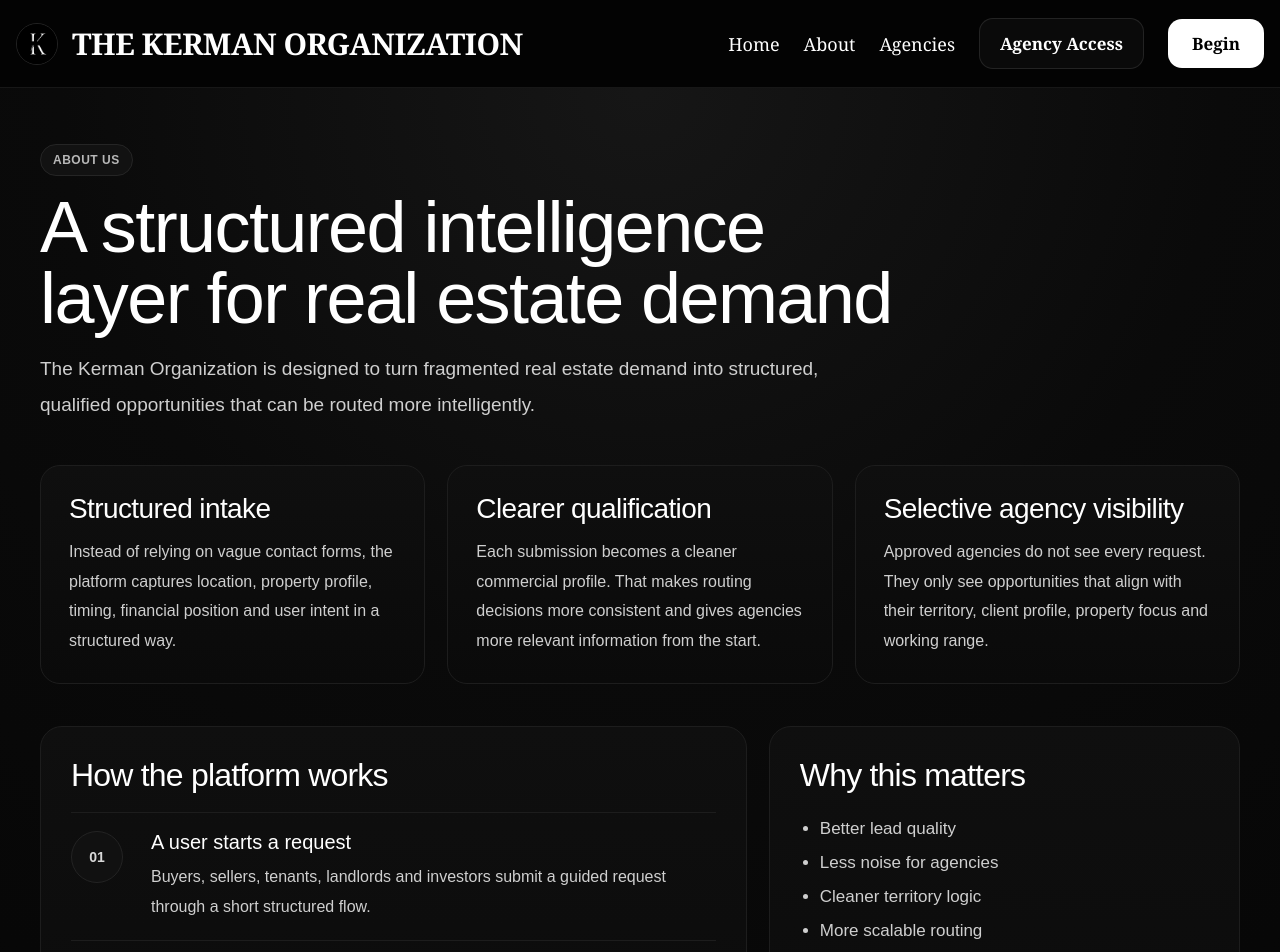
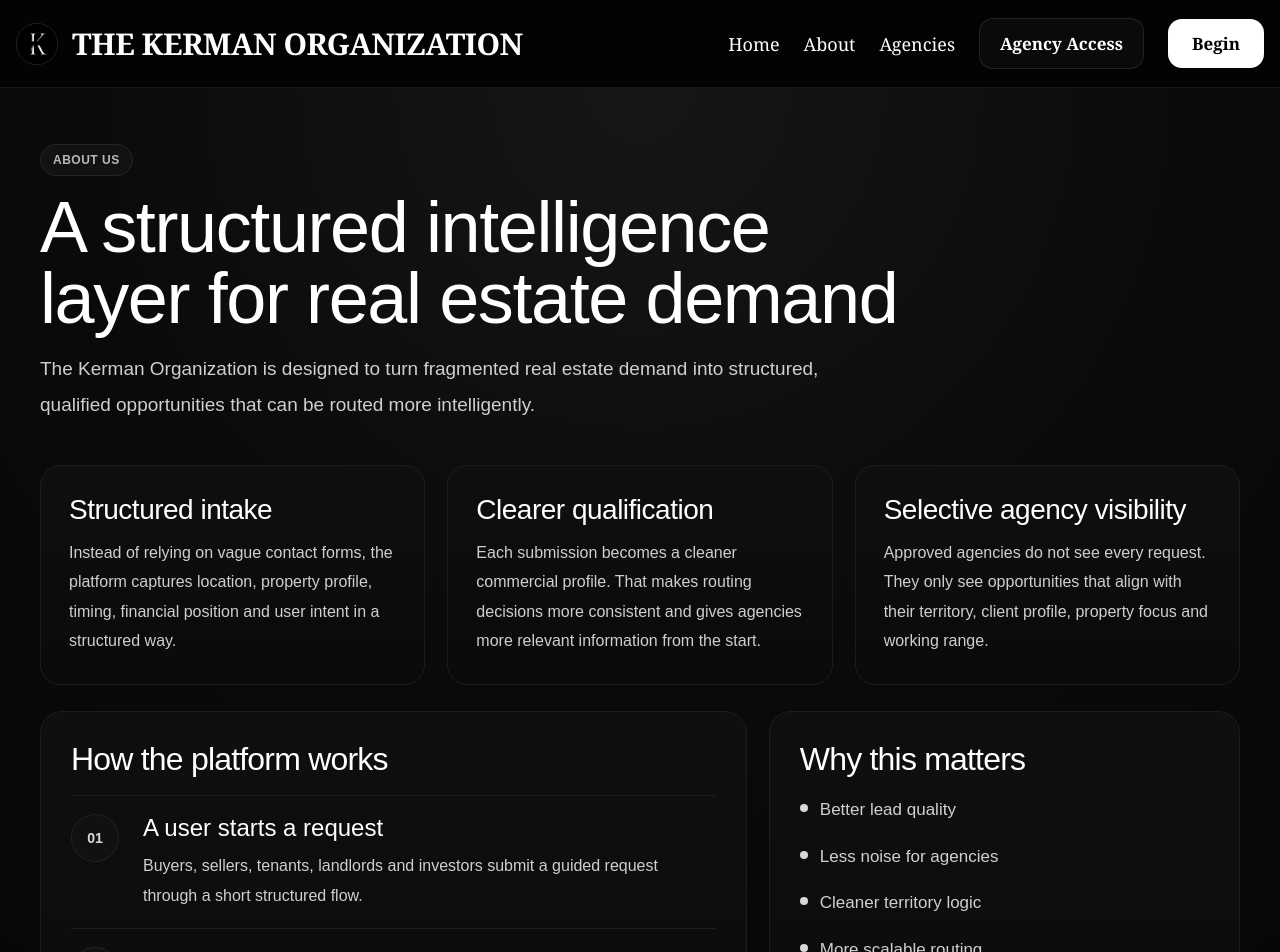
Before and after one commit to kermanmartin/kermanorganization, a Next.js app: page /about in a window 1280 px wide. Shown: the top 952 px of the page. Built offline with nearby package versions, Linux system fonts and the light colour scheme.

Commit message:
FIX ABOUT MOBILE: responsive stacked layout and cleaner reason list

```diff
--- a/app/about/page.tsx
+++ b/app/about/page.tsx
@@ -42,10 +42,10 @@
 
           <h1
             style={{
-              fontSize: "clamp(42px, 6vw, 72px)",
+              fontSize: "clamp(36px, 6vw, 72px)",
               lineHeight: "0.98",
               fontWeight: 400,
-              letterSpacing: "-1.6px",
+              letterSpacing: "-1.4px",
               margin: "0 0 18px 0",
             }}
           >
@@ -56,7 +56,7 @@
             style={{
               margin: 0,
               color: "#cfcfcf",
-              fontSize: "19px",
+              fontSize: "clamp(16px, 2vw, 19px)",
               lineHeight: "1.9",
               maxWidth: "820px",
             }}
@@ -70,9 +70,9 @@
         <div
           style={{
             display: "grid",
-            gridTemplateColumns: "repeat(auto-fit, minmax(280px, 1fr))",
+            gridTemplateColumns: "repeat(auto-fit, minmax(260px, 1fr))",
             gap: "22px",
-            marginBottom: "42px",
+            marginBottom: "26px",
           }}
         >
           <SectionCard
@@ -90,9 +90,10 @@
         </div>
 
         <div
+          className="about-bottom-grid"
           style={{
             display: "grid",
-            gridTemplateColumns: "1.2fr 0.8fr",
+            gridTemplateColumns: "minmax(0, 1.2fr) minmax(0, 0.8fr)",
             gap: "22px",
           }}
         >
@@ -136,16 +137,24 @@
           <div style={sideCard}>
             <h2 style={sectionTitle}>Why this matters</h2>
 
-            <ul style={listStyle}>
-              <li>Better lead quality</li>
-              <li>Less noise for agencies</li>
-              <li>Cleaner territory logic</li>
-              <li>More scalable routing</li>
-              <li>Stronger fit for pay-per-lead</li>
-            </ul>
+            <div style={reasonsList}>
+              <ReasonItem text="Better lead quality" />
+              <ReasonItem text="Less noise for agencies" />
+              <ReasonItem text="Cleaner territory logic" />
+              <ReasonItem text="More scalable routing" />
+              <ReasonItem text="Stronger fit for pay-per-lead" />
+            </div>
           </div>
         </div>
       </section>
+
+      <style jsx>{`
+        @media (max-width: 900px) {
+          .about-bottom-grid {
+            grid-template-columns: 1fr !important;
+          }
+        }
+      `}</style>
     </main>
   );
 }
@@ -170,10 +179,10 @@
       <h3
         style={{
           margin: "0 0 12px 0",
-          fontSize: "28px",
-          lineHeight: "1.1",
+          fontSize: "clamp(24px, 3vw, 28px)",
+          lineHeight: "1.12",
           fontWeight: 400,
-          letterSpacing: "-0.6px",
+          letterSpacing: "-0.5px",
           color: "white",
         }}
       >
@@ -194,12 +203,46 @@
   );
 }
 
+function ReasonItem({ text }: { text: string }) {
+  return (
+    <div
+      style={{
+        display: "flex",
+        alignItems: "flex-start",
+        gap: "12px",
+      }}
+    >
+      <div
+        style={{
+          width: "8px",
+          height: "8px",
+          borderRadius: "999px",
+          backgroundColor: "#d8d8d8",
+          marginTop: "9px",
+          flexShrink: 0,
+        }}
+      />
+
+      <div
+        style={{
+          color: "#d0d0d0",
+          fontSize: "17px",
+          lineHeight: "1.8",
+        }}
+      >
+        {text}
+      </div>
+    </div>
+  );
+}
+
 const largeCard: React.CSSProperties = {
   background:
     "linear-gradient(180deg, rgba(15,15,15,1) 0%, rgba(10,10,10,1) 100%)",
   border: "1px solid #1d1d1d",
   borderRadius: "22px",
   padding: "30px",
+  minWidth: 0,
 };
 
 const sideCard: React.CSSProperties = {
@@ -208,18 +251,20 @@
   border: "1px solid #1d1d1d",
   borderRadius: "22px",
   padding: "30px",
+  minWidth: 0,
 };
 
 const sectionTitle: React.CSSProperties = {
   margin: "0 0 18px 0",
-  fontSize: "32px",
+  fontSize: "clamp(28px, 4vw, 32px)",
   fontWeight: 400,
   letterSpacing: "-0.8px",
+  lineHeight: "1.1",
 };
 
 const flowBlock: React.CSSProperties = {
   display: "grid",
-  gridTemplateColumns: "64px 1fr",
+  gridTemplateColumns: "56px minmax(0, 1fr)",
   gap: "16px",
   alignItems: "start",
   padding: "18px 0",
@@ -227,8 +272,8 @@
 };
 
 const flowStep: React.CSSProperties = {
-  width: "52px",
-  height: "52px",
+  width: "48px",
+  height: "48px",
   borderRadius: "999px",
   display: "flex",
   alignItems: "center",
@@ -241,10 +286,11 @@
 };
 
 const flowTitle: React.CSSProperties = {
-  fontSize: "20px",
+  fontSize: "clamp(22px, 3vw, 24px)",
   fontWeight: 500,
   marginBottom: "8px",
   color: "white",
+  lineHeight: "1.2",
 };
 
 const flowText: React.CSSProperties = {
@@ -253,10 +299,8 @@
   color: "#cfcfcf",
 };
 
-const listStyle: React.CSSProperties = {
-  margin: 0,
-  paddingLeft: "20px",
-  color: "#cfcfcf",
-  lineHeight: "2",
-  fontSize: "17px",
+const reasonsList: React.CSSProperties = {
+  display: "flex",
+  flexDirection: "column",
+  gap: "16px",
 };
```
